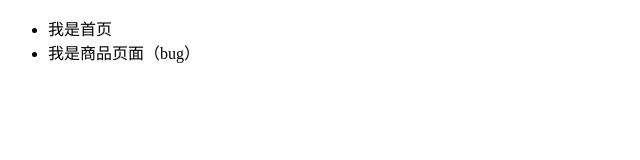
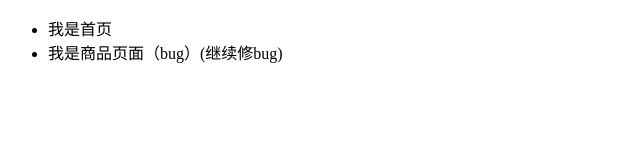
Before and after one commit to 17-May/gittest, a plain HTML site: page index.html in a window 1280 px wide. Shown: the whole page, without its empty margins (0-640 px from the left). Drawn offline with Linux system fonts and the light colour scheme.

Commit message:
继续修BUG

```diff
--- a/index.html
+++ b/index.html
@@ -6,7 +6,7 @@
 <body>
 	<ul>
 		<li>我是首页</li>
-		<li>我是商品页面（bug）</li>
+		<li>我是商品页面（bug）(继续修bug)</li>
 	</ul>
 </body>
 </html>
```
